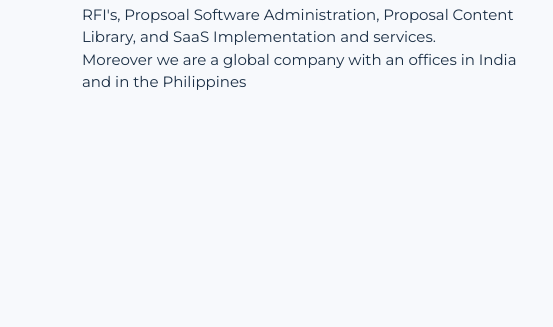
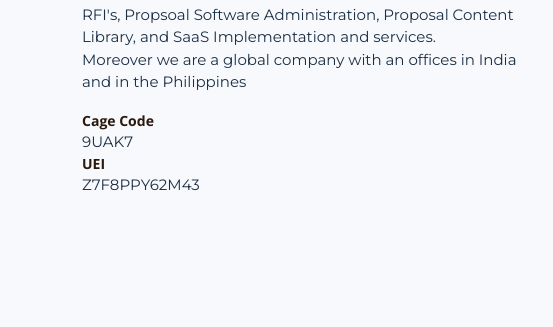
Before and after one commit to freshmurry/murryconsultancy, a plain HTML site: page about.html in a window 1280 px wide. Shown: the part 3123-3450 px from the top of the page, 0-553 px from the left. Drawn offline with nearby package versions, Linux system fonts and the light colour scheme; a script that the page names is missing; a small style sheet from the web is missing.

Commit message:
Update about.html

```diff
--- a/about.html
+++ b/about.html
@@ -342,6 +342,12 @@
               <a href="#" class="instagram"><i class="fa fa-instagram"></i></a>
               <a href="#" class="linkedin"><i class="fa fa-linkedin"></i></a> -->
             </div>
+            <div>
+              <b>Cage Code</b>
+              <p>9UAK7</p>
+              <b>UEI</b>
+              <p>Z7F8PPY62M43</p>
+            </div>
           </div>
 
           <div class="col-lg-2 col-6 footer-links">
```
